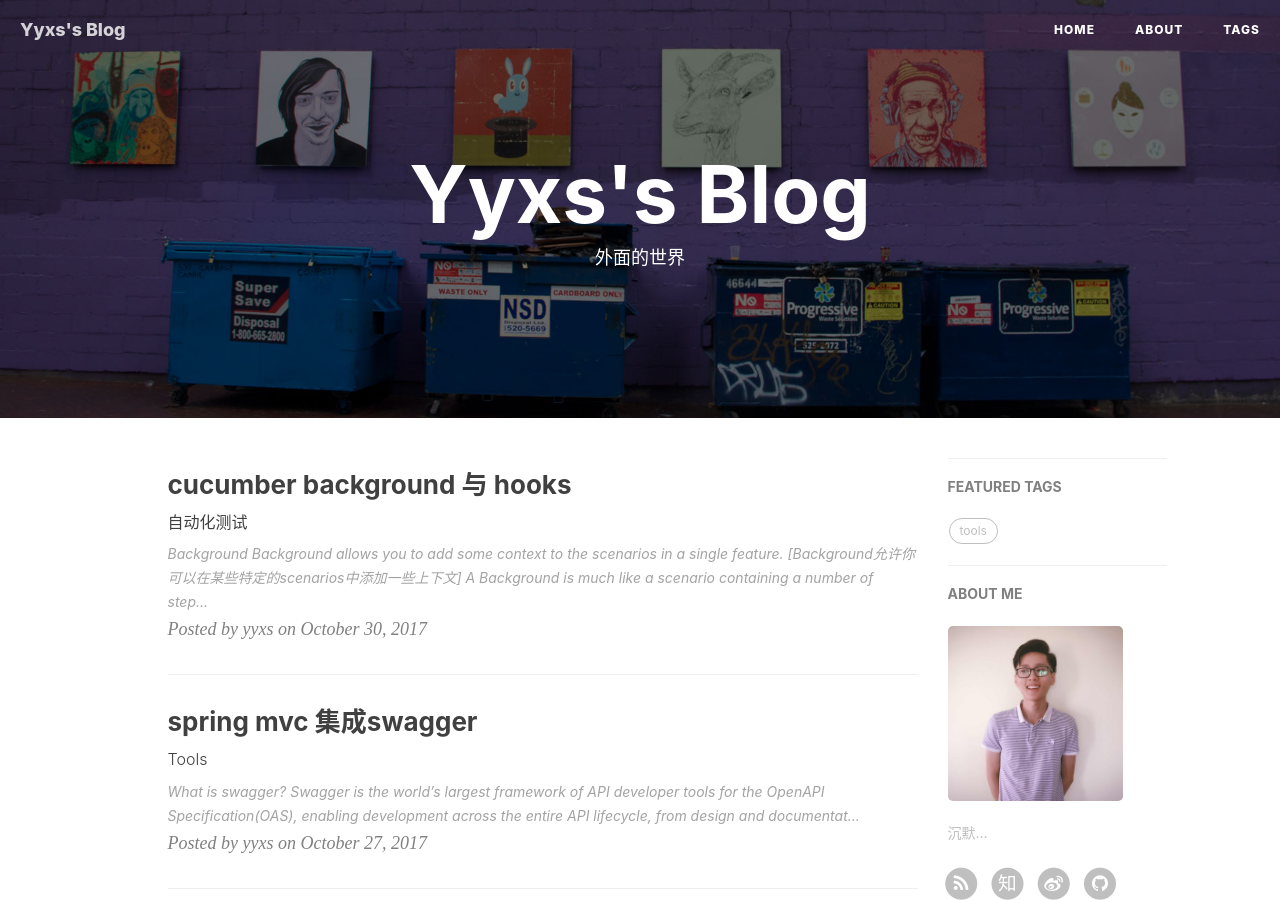
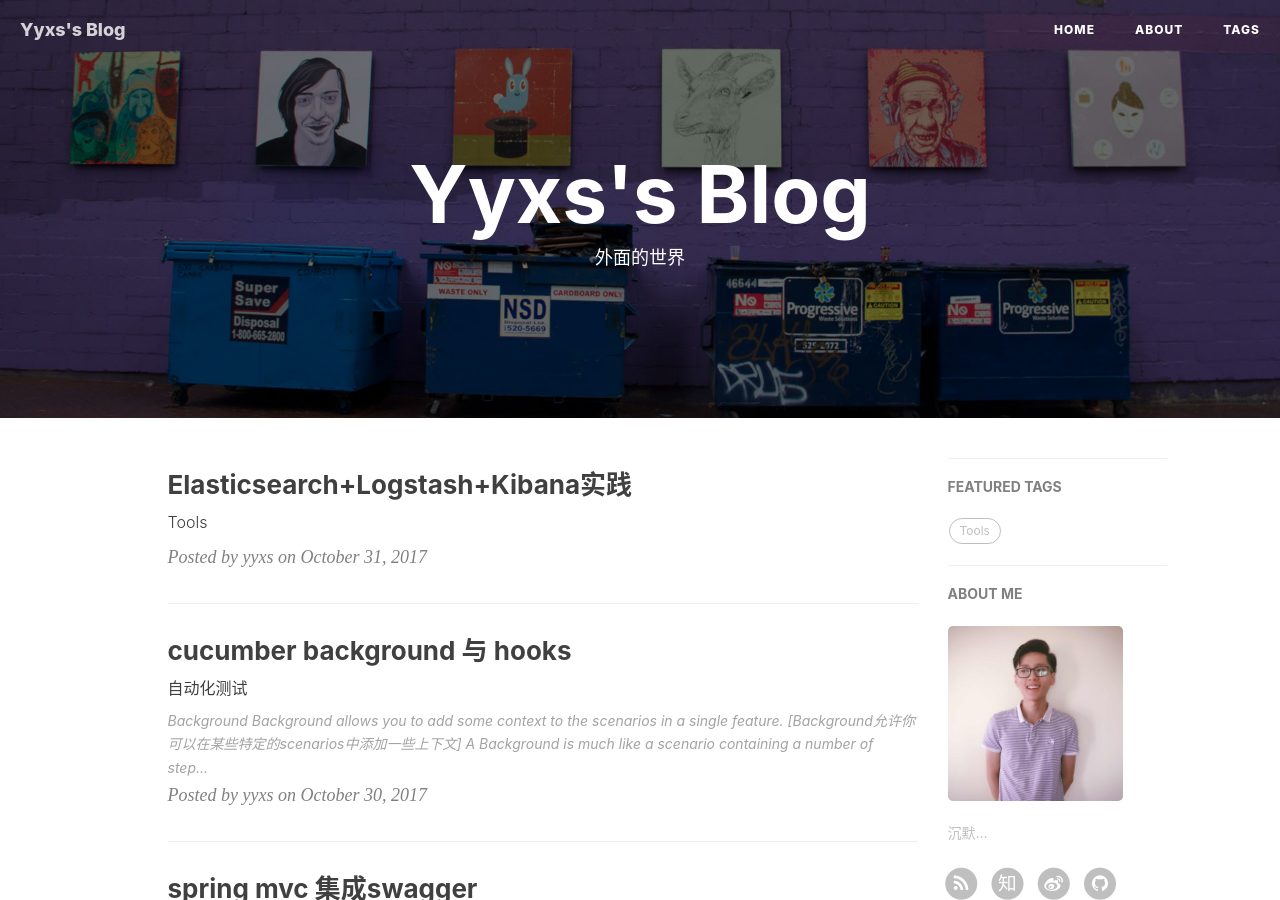
Before and after one commit to yyxs/yyxs.github.io, a Jekyll site: the page built from index.html, in a window 1280 px wide and 900 px high. Built offline with Jekyll 4.4.1, drawn with Linux system fonts in a browser that asks for light colours; nearby versions of some CDN libraries; the list of posts is cut into pages by our own code; comment, search, counter and statistics services are not loaded.

Commit message:
ELK-init

```diff
--- /dev/null
+++ b/_posts/2017-10-27-ELK-init.md
@@ -0,0 +1,11 @@
+---
+layout: post
+title:  Elasticsearch+Logstash+Kibana实践
+subtitle: 'Tools'
+date: 2017-10-31T00:00:00.000Z
+author: yyxs
+catalog: true
+tags:
+  - Tools
+  - 搜索引擎
+---
```
Also changed, not shown: _posts/2017-10-27-rap-init.md (+1 -1 lines), _posts/2017-10-27-swagger-init.md (renamed from _posts/2017-10-27-swagger-init.1.md, +1 -1 lines).
